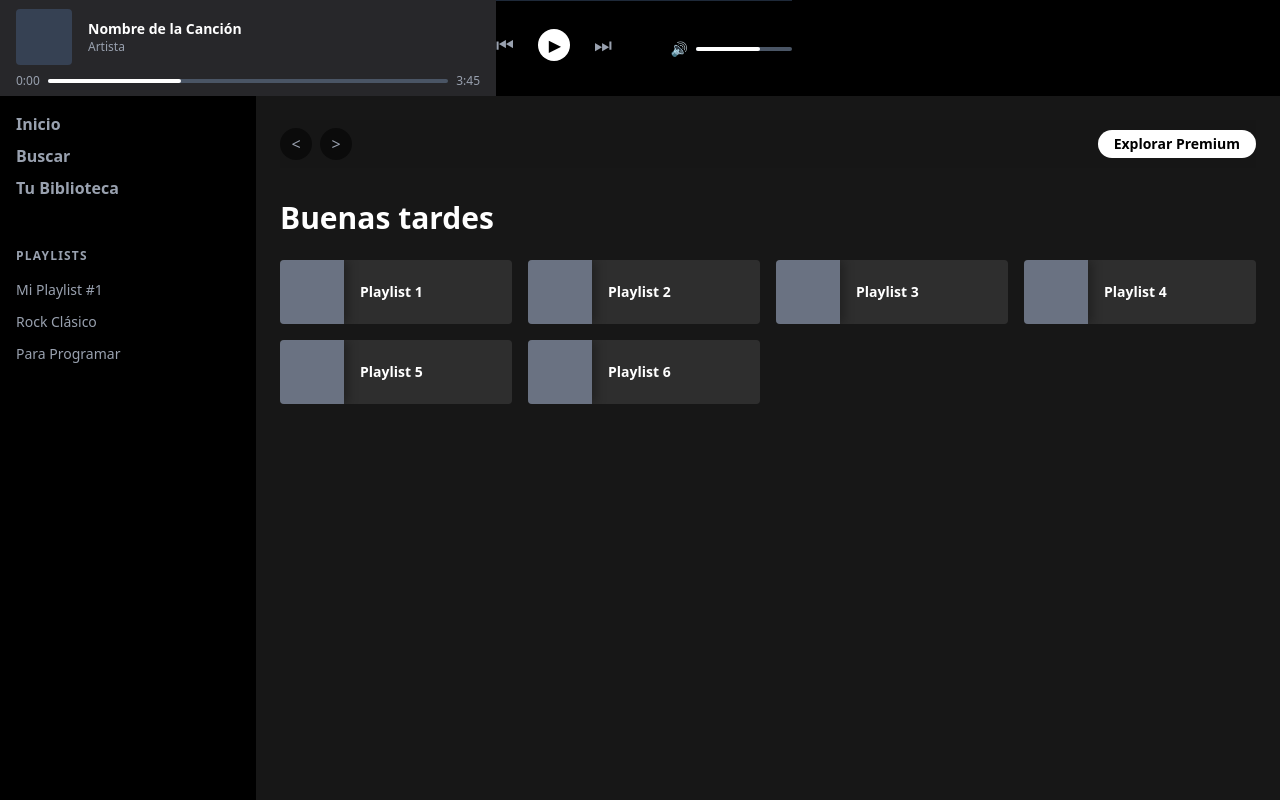
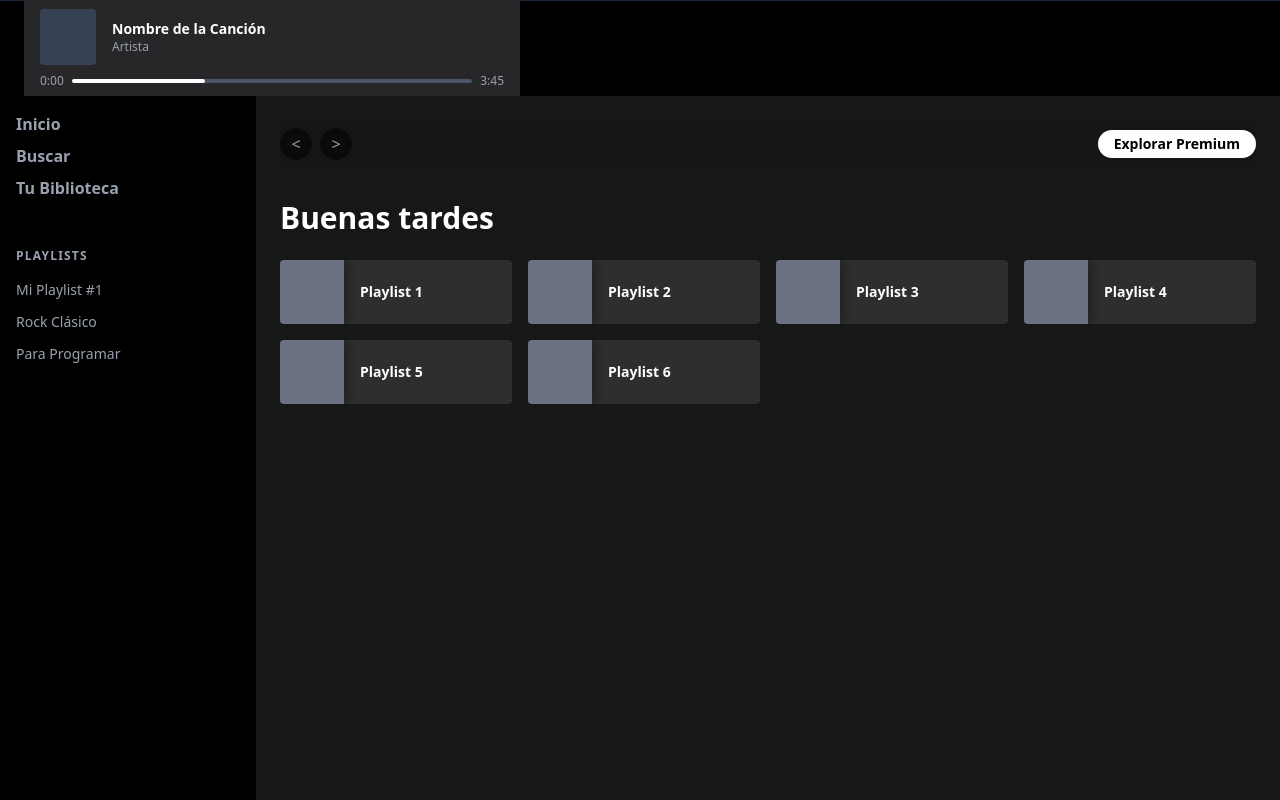
Before and after one commit to spricew/music-player, a React (Vite) app: page / in a window 1280 px wide. Built offline with nearby package versions, Linux system fonts and the light colour scheme; a web font is replaced by a local one.

Commit message:
refactor: simplify NavBar layout by removing player controls and adjusting styling

```diff
--- a/src/components/layout/NavBar.tsx
+++ b/src/components/layout/NavBar.tsx
@@ -3,27 +3,8 @@ import PlayerBar from "./PlayerBar";
 
 export default function NavBar() {
     return (
-        <nav className="h-24 w-fit bg-black border-t border-gray-800 flex items-center justify-between">
+        <nav className="flex items-center justify-between h-24 w-full p-6 bg-black border-t border-gray-800 ">
             <PlayerBar />
-
-            <div className="flex flex-col items-center justify-center w-2/5 max-w-[722px]">
-                <div className="flex space-x-6 items-center mb-2">
-                    <button className="text-gray-400 hover:text-white text-xl transition-colors">⏮</button>
-                    <button className="bg-white text-black rounded-full w-8 h-8 flex items-center justify-center hover:scale-105 transition-transform">
-                        <span className="ml-0.5">▶</span>
-                    </button>
-                    <button className="text-gray-400 hover:text-white text-xl transition-colors">⏭</button>
-                </div>
-
-
-            </div>
-
-            <div className="flex justify-end items-center w-1/3 min-w-[180px] space-x-2">
-                <span className="text-gray-400 text-sm">🔊</span>
-                <div className="w-24 h-1 bg-gray-600 rounded-full group cursor-pointer hover:h-1.5 transition-all">
-                    <div className="w-2/3 h-full bg-white group-hover:bg-green-500 rounded-full"></div>
-                </div>
-            </div>
         </nav>
     );
 }
```
